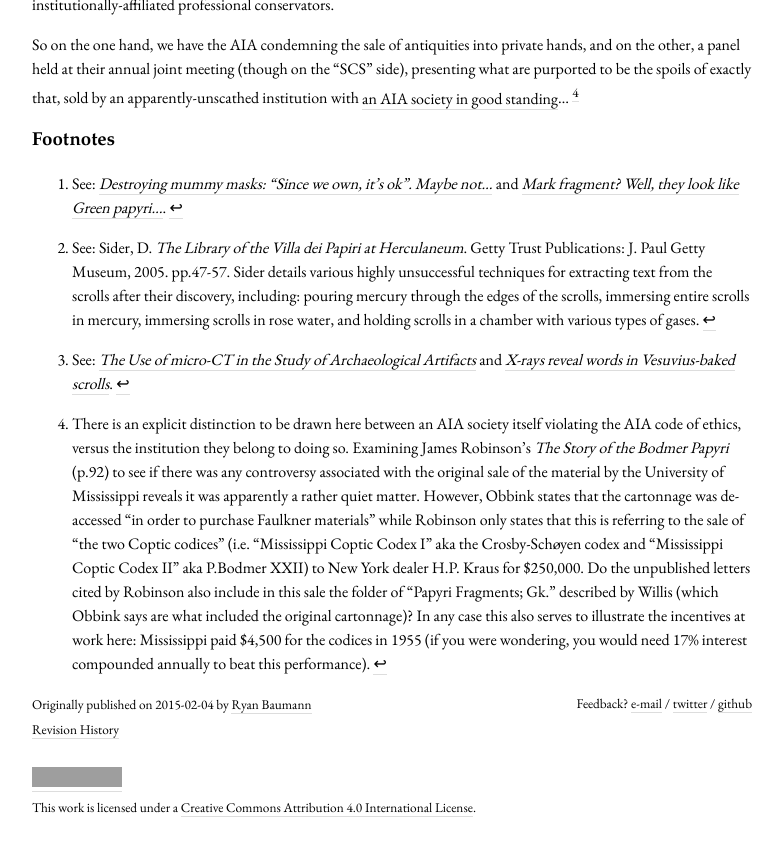
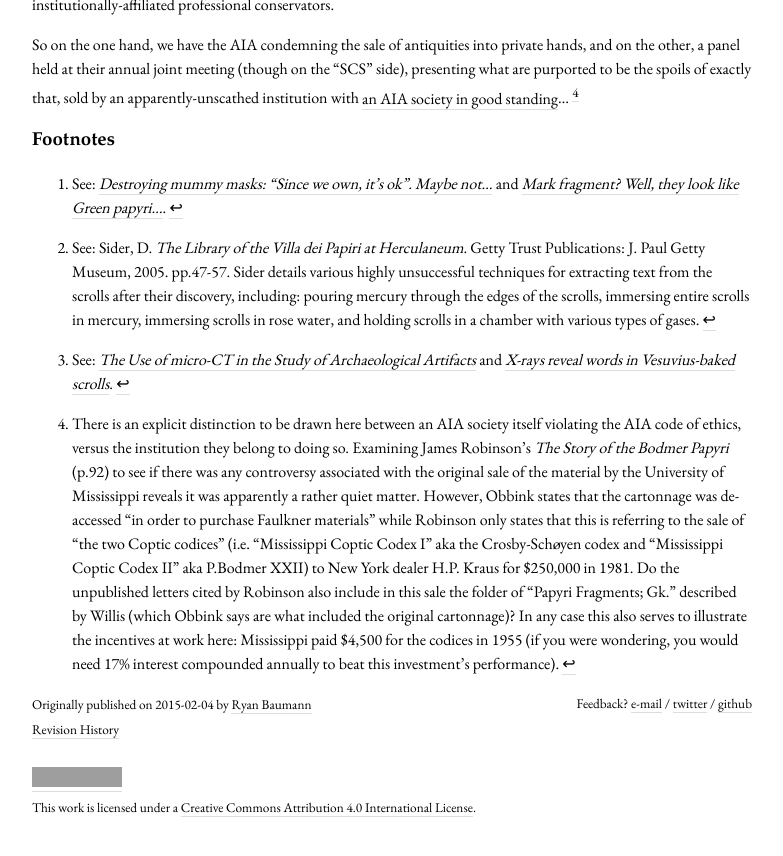
Before and after one commit to ryanfb/etc, a Jekyll site: the page built from _posts/2015-02-04-they_can_choose_to_smash_it_stlaia_and_newsappho.md, in a window 1280 px wide and 900 px high, scrolled down 1364 px. Shown: the top 856 px of the window, without its empty margins (248-1031 px from the left). Built offline with Jekyll 4.4.1, drawn with Linux system fonts in a browser that asks for light colours; grey boxes are pictures that could not be loaded.

Commit message:
Dates and wording on performance

```diff
--- a/_posts/2015-02-04-they_can_choose_to_smash_it_stlaia_and_newsappho.md
+++ b/_posts/2015-02-04-they_can_choose_to_smash_it_stlaia_and_newsappho.md
@@ -30,4 +30,4 @@ So on the one hand, we have the AIA condemning the sale of antiquities into priv
 [^mazzalinks]: See: [*Destroying mummy masks: “Since we own, it’s ok”. Maybe not…*](https://facesandvoices.wordpress.com/2015/01/25/destroying-mummy-masks-since-we-own-its-ok-maybe-not/) and [*Mark fragment? Well, they look like Green papyri…*](https://facesandvoices.wordpress.com/2015/02/02/mark-fragment-well-they-look-like-green-papyri/).
 [^sider]: See: Sider, D. *The Library of the Villa dei Papiri at Herculaneum*. Getty Trust Publications: J. Paul Getty Museum, 2005. pp.47-57. Sider details various highly unsuccessful techniques for extracting text from the scrolls after their discovery, including: pouring mercury through the edges of the scrolls, immersing entire scrolls in mercury, immersing scrolls in rose water, and holding scrolls in a chamber with various types of gases.
 [^ndt]: See: [*The Use of micro-CT in the Study of Archaeological Artifacts*](http://www.ndt.net/article/art2008/papers/244Seales.pdf) and [*X-rays reveal words in Vesuvius-baked scrolls*](http://www.nature.com/news/x-rays-reveal-words-in-vesuvius-baked-scrolls-1.16763).
-[^goodstanding]: There is an explicit distinction to be drawn here between an AIA society itself violating the AIA code of ethics, versus the institution they belong to doing so. Examining James Robinson's *The Story of the Bodmer Papyri* (p.92) to see if there was any controversy associated with the original sale of the material by the University of Mississippi reveals it was apparently a rather quiet matter. However, Obbink states that the cartonnage was de-accessed "in order to purchase Faulkner materials" while Robinson only states that this is referring to the sale of "the two Coptic codices" (i.e. "Mississippi Coptic Codex I" aka the Crosby-Schøyen codex and "Mississippi Coptic Codex II" aka P.Bodmer XXII) to New York dealer H.P. Kraus for $250,000. Do the unpublished letters cited by Robinson also include in this sale the folder of "Papyri Fragments; Gk." described by Willis (which Obbink says are what included the original cartonnage)? In any case this also serves to illustrate the incentives at work here: Mississippi paid $4,500 for the codices in 1955 (if you were wondering, you would need 17% interest compounded annually to beat this performance).
+[^goodstanding]: There is an explicit distinction to be drawn here between an AIA society itself violating the AIA code of ethics, versus the institution they belong to doing so. Examining James Robinson's *The Story of the Bodmer Papyri* (p.92) to see if there was any controversy associated with the original sale of the material by the University of Mississippi reveals it was apparently a rather quiet matter. However, Obbink states that the cartonnage was de-accessed "in order to purchase Faulkner materials" while Robinson only states that this is referring to the sale of "the two Coptic codices" (i.e. "Mississippi Coptic Codex I" aka the Crosby-Schøyen codex and "Mississippi Coptic Codex II" aka P.Bodmer XXII) to New York dealer H.P. Kraus for $250,000 in 1981. Do the unpublished letters cited by Robinson also include in this sale the folder of "Papyri Fragments; Gk." described by Willis (which Obbink says are what included the original cartonnage)? In any case this also serves to illustrate the incentives at work here: Mississippi paid $4,500 for the codices in 1955 (if you were wondering, you would need 17% interest compounded annually to beat this investment's performance).
```
